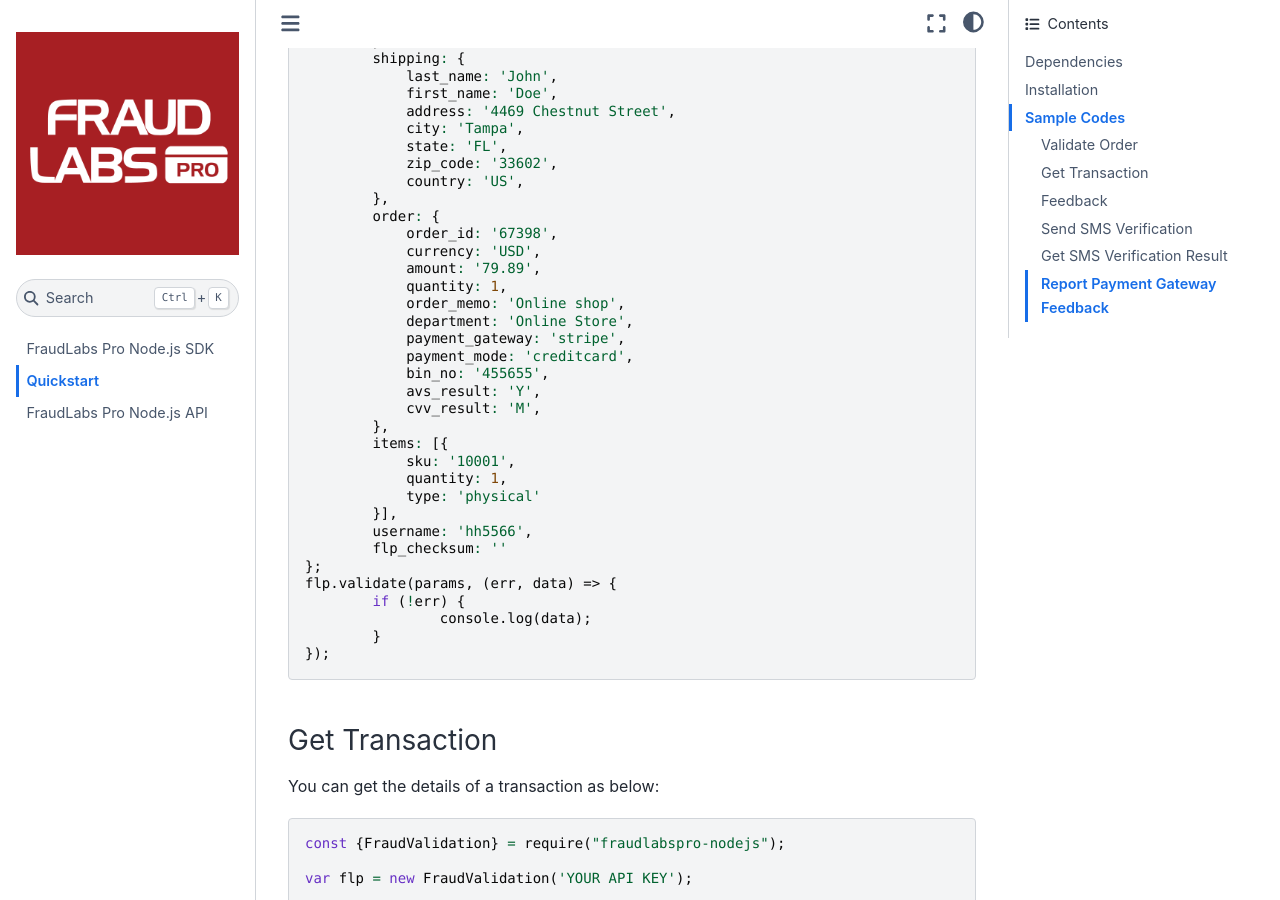
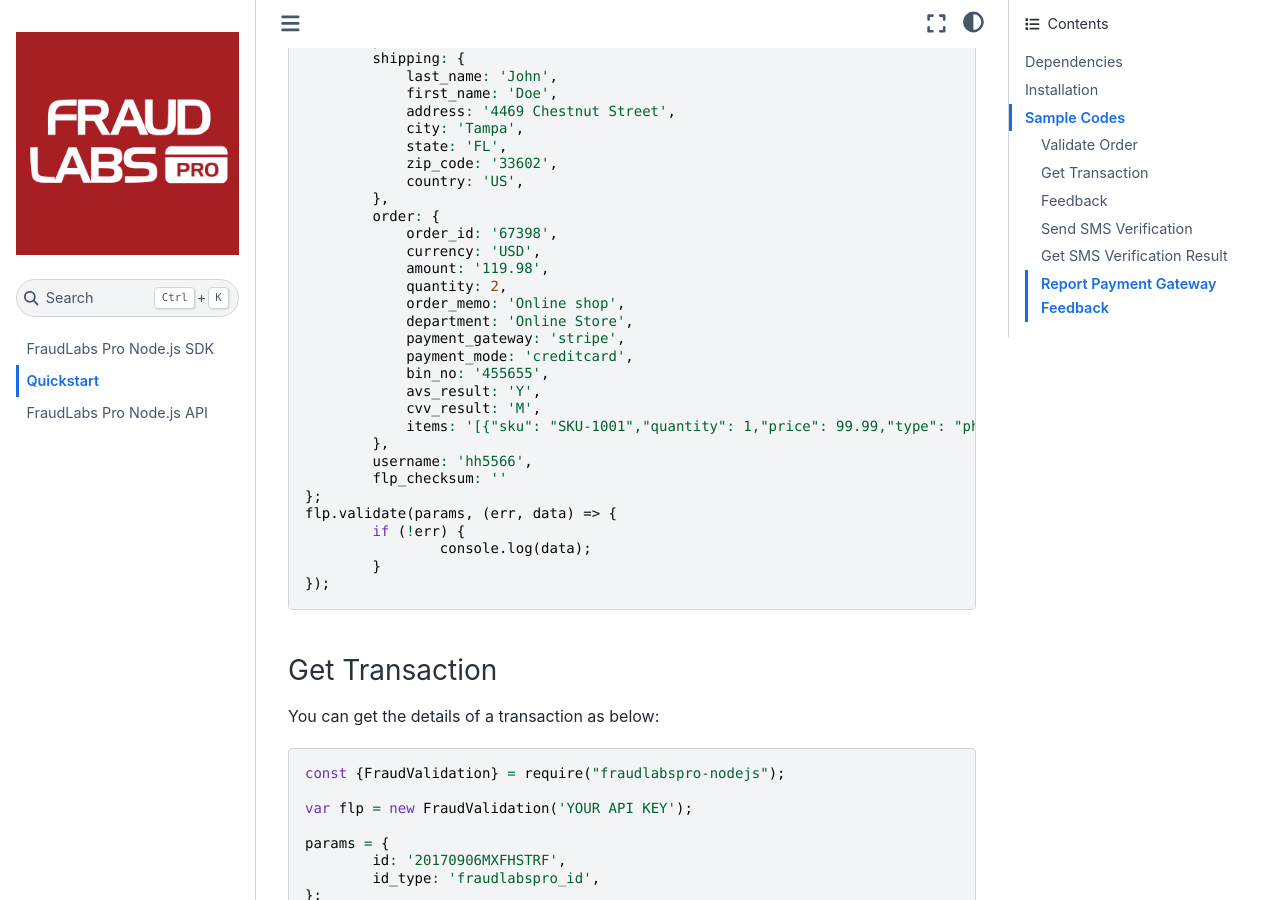
Before and after one commit to fraudlabspro/fraudlabspro-nodejs, a Sphinx documentation site: the page built from docs/source/quickstart.md, in a window 1280 px wide and 900 px high, scrolled down 945 px. Built offline with Sphinx 7.4.7 and the Sphinx Book theme 1.1.4, drawn with Linux system fonts in a browser that asks for light colours.

Commit message:
Supported Items parameter to Screen Order API

```diff
--- a/docs/source/conf.py
+++ b/docs/source/conf.py
@@ -9,8 +9,8 @@
 copyright = '2026, FraudLabs Pro'
 author = 'FraudLabs Pro'
 
-release = '3.1.0'
-version = '3.1.0'
+release = '3.2.0'
+version = '3.2.0'
 
 # -- General configuration
 
--- a/docs/source/quickstart.md
+++ b/docs/source/quickstart.md
@@ -48,8 +48,8 @@
         order: {
             order_id: '67398',
             currency: 'USD',
-            amount: '79.89',
-            quantity: 1,
+            amount: '119.98',
+            quantity: 2,
             order_memo: 'Online shop',
             department: 'Online Store',
             payment_gateway: 'stripe',
@@ -57,12 +57,8 @@
             bin_no: '455655',
             avs_result: 'Y',
             cvv_result: 'M',
+            items: '[{"sku": "SKU-1001","quantity": 1,"price": 99.99,"type": "physical","name": "Wireless Headphones","purchase_type": "one-time purchase"},{"sku": "SKU-2005","quantity": 1,"price": 19.99,"type": "downloadable","name": "Country List"}]',
         },
-        items: [{
-            sku: '10001',
-            quantity: 1,
-            type: 'physical'
-	}],
         username: 'hh5566',
         flp_checksum: ''
 };
--- a/package.json
+++ b/package.json
@@ -1,6 +1,6 @@
 {
 	"name": "fraudlabspro-nodejs",
-	"version": "3.1.0",
+	"version": "3.2.0",
 	"description": "FraudLabs Pro Node.js module enables users to easily implement fraud detection feature using the FraudLabs Pro API.",
 	"keywords": [
 		"fraud prevention",
```
Also changed, not shown: docs/source/code.md (+1 -3 lines), 1 other file.
